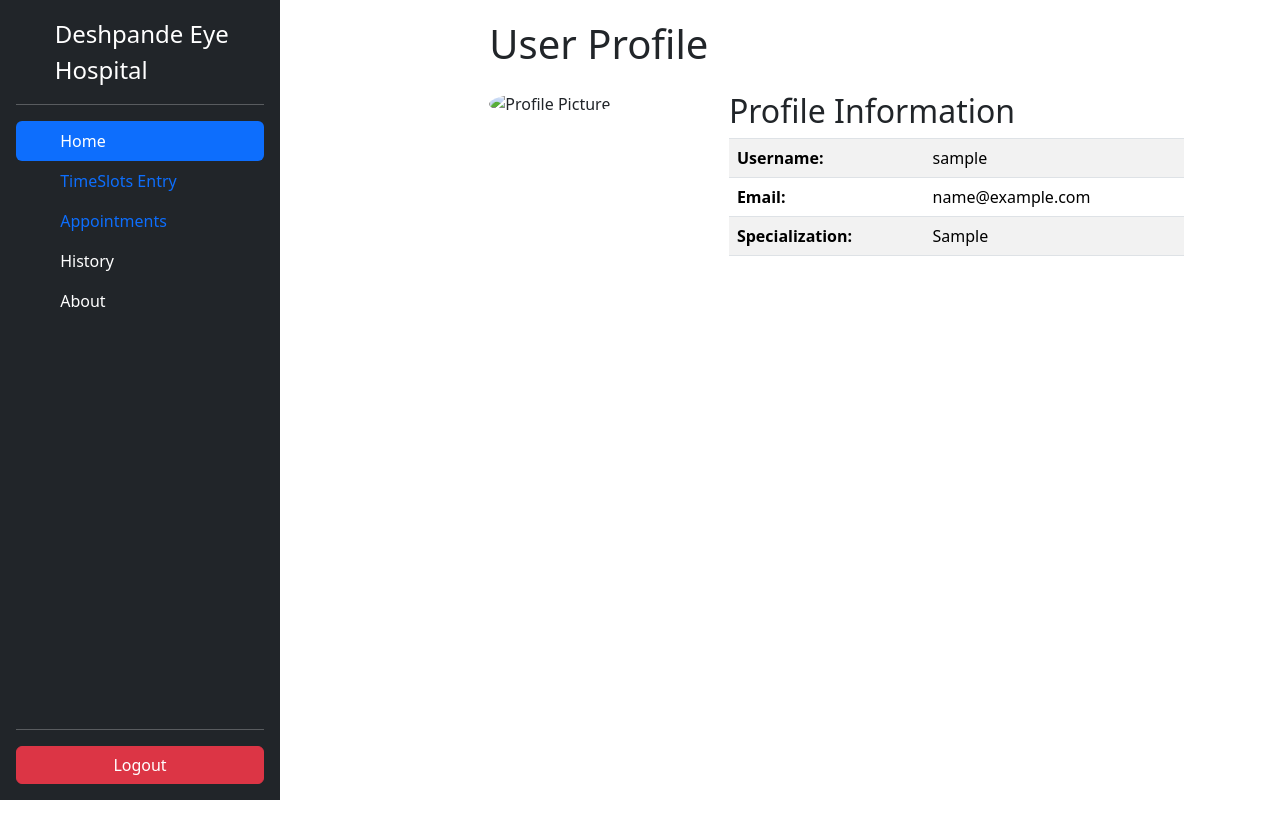
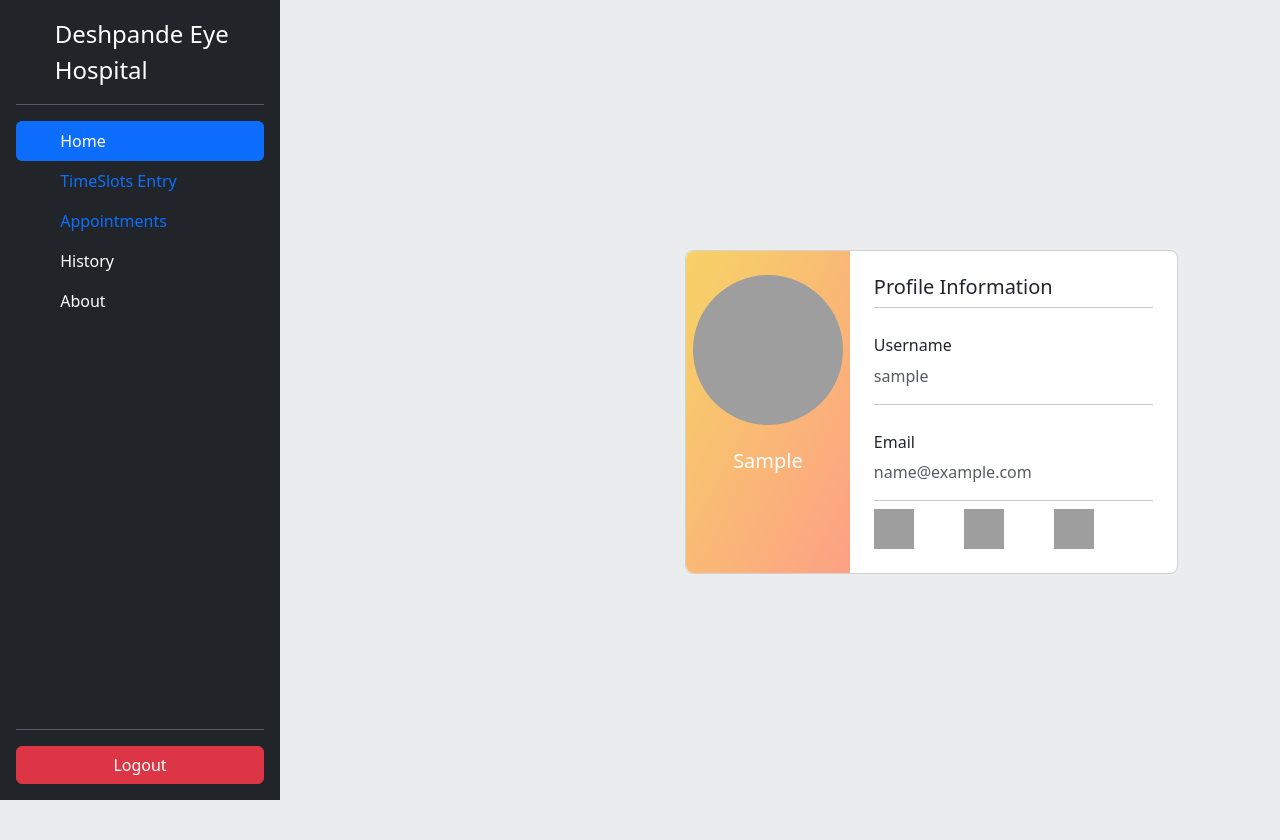
Before and after one commit to nikhiljagtap3989/HealthMateBackend, a Django app: page /info/ in a window 1280 px wide. Before the commit the page ends 800 px from the top, so only its background shows below. Run offline with Django 4.2, Linux system fonts and the light colour scheme; a user stored in the database is signed in; tables that the repository leaves empty hold one stand-in row (values such as "Sample post"); some libraries are stand-ins or nearby versions; grey boxes are pictures that could not be loaded.

Commit message:
profile and appointment has been done

```diff
--- a/users/templates/info/profile.html
+++ b/users/templates/info/profile.html
@@ -3,31 +3,85 @@
 {% block title %} User Profile {% endblock %}
 
 {% block content %}
-<div class="container">
-                    <h1 class="mb-4">User Profile</h1>
-                    <div class="row">
-                        <div class="col-md-4">
-                            <!-- Display the user's profile picture -->
-                            <img src="{{ user_info.profile_picture.url }}" alt="Profile Picture" class="img-fluid rounded-circle">
-                        </div>
-                        <div class="col-md-8">
-                            <h2>Profile Information</h2>
-                            <table class="table table-striped">
-                <tr>
-                    <td><strong>Username:</strong></td>
-                    <td>{{ user_info.username }}</td>
-                </tr>
-                <tr>
-                    <td><strong>Email:</strong></td>
-                    <td>{{ user_info.email }}</td>
-                </tr>
-                <tr>
-                    <td><strong>Specialization:</strong></td>
-                    <td>{{ user_info.specialization }}</td>
-                </tr>
-                <!-- Add more user-related information as needed -->
-            </table>
-                        </div>
-                    </div>
+
+<style>
+    .card
+    {
+
+      margin-left:76;
+      margin-right:-114;
+
+    }
+    body
+    {
+     background-color: #EAECEE;
+    }
+
+  .gradient-custom {
+    /* fallback for old browsers */
+    background: #f6d365;
+
+    /* Chrome 10-25, Safari 5.1-6 */
+    background: -webkit-linear-gradient(to right bottom, rgba(246, 211, 101, 1), rgba(253, 160, 133, 1));
+
+    /* W3C, IE 10+/ Edge, Firefox 16+, Chrome 26+, Opera 12+, Safari 7+ */
+    background: linear-gradient(to right bottom, rgba(246, 211, 101, 1), rgba(253, 160, 133, 1));
+  }
+</style>
+
+<section class="vh-100">
+  <div class="container py-5 h-100">
+    <div class="row d-flex justify-content-center align-items-center h-100">
+      <div class="col col-lg-8 mb-4 mb-lg-0">
+        <div class="card mb-3" style="border-radius: .5rem;">
+          <div class="row g-0">
+            <div class="col-md-4 gradient-custom text-center text-white"
+              style="border-top-left-radius: .5rem; border-bottom-left-radius: .5rem;">
+              <img src="https://media.istockphoto.com/id/1370102493/photo/concepts-of-augmented-reality-and-biometric-iris-recognition-or-visual-acuity-check-up.jpg?s=1024x1024&w=is&k=20&c=PCEeqOcjODspMx6qu8l9r04ERINk8Tt4U4bu8VgS6uc="
+               alt="Avatar" class="img-fluid my-4" style="width: 150px; height: 150px; border-radius: 50%;" />
+
+              <h5>{{ user_info.specialization }}</h5>
+
+              <i class="far fa-edit mb-5"></i>
+            </div>
+            <div class="col-md-8">
+              <div class="card-body p-4">
+                <h5>Profile Information</h5>
+                <hr class="mt-0 mb-4">
+                      <div class="row pt-1">
+                          <div>
+                             <h6>Username</h6>
+                                <p class="text-muted">{{ user_info.username }}</p>
+                          </div>
+                      </div>
+                        <hr class="mt-0 mb-4">
+                      <div class="row pt-1">
+                          <div>
+                             <h6>Email</h6>
+                                <p class="text-muted">{{ user_info.email }}</p>
+                          </div>
+                      </div>
+                        <hr class="mt-0 mb-2">
+                <div class="d-flex justify-content-start">
+
+                    <a href="https://www.facebook.com/" target="_blank" style="margin-right: 50px;">
+                      <img src="https://img.freepik.com/premium-vector/blue-social-media-logo_197792-1759.jpg" alt="Facebook" style="width: 40px; height: 40px;">
+                    </a>
+
+                    <a href="https://www.instagram.com/" target="_blank" style="margin-right: 50px;">
+                      <img src="https://img.freepik.com/premium-vector/purple-gradiend-social-media-logo_197792-1883.jpg?w=2000" alt="Instagram" style="width: 40px; height: 40px;">
+                    </a>
+
+                    <a href="https://twitter.com/" target="_blank">
+                      <img src="https://assets.stickpng.com/images/580b57fcd9996e24bc43c53e.png" alt="Twitter" style="width: 40px; height: 40px;">
+                    </a>
                 </div>
+              </div>
+            </div>
+          </div>
+        </div>
+      </div>
+    </div>
+  </div>
+</section>
 {% endblock %}
```
Also changed, not shown: users/templates/info/doctor_appointments.html (+50 -23 lines).
